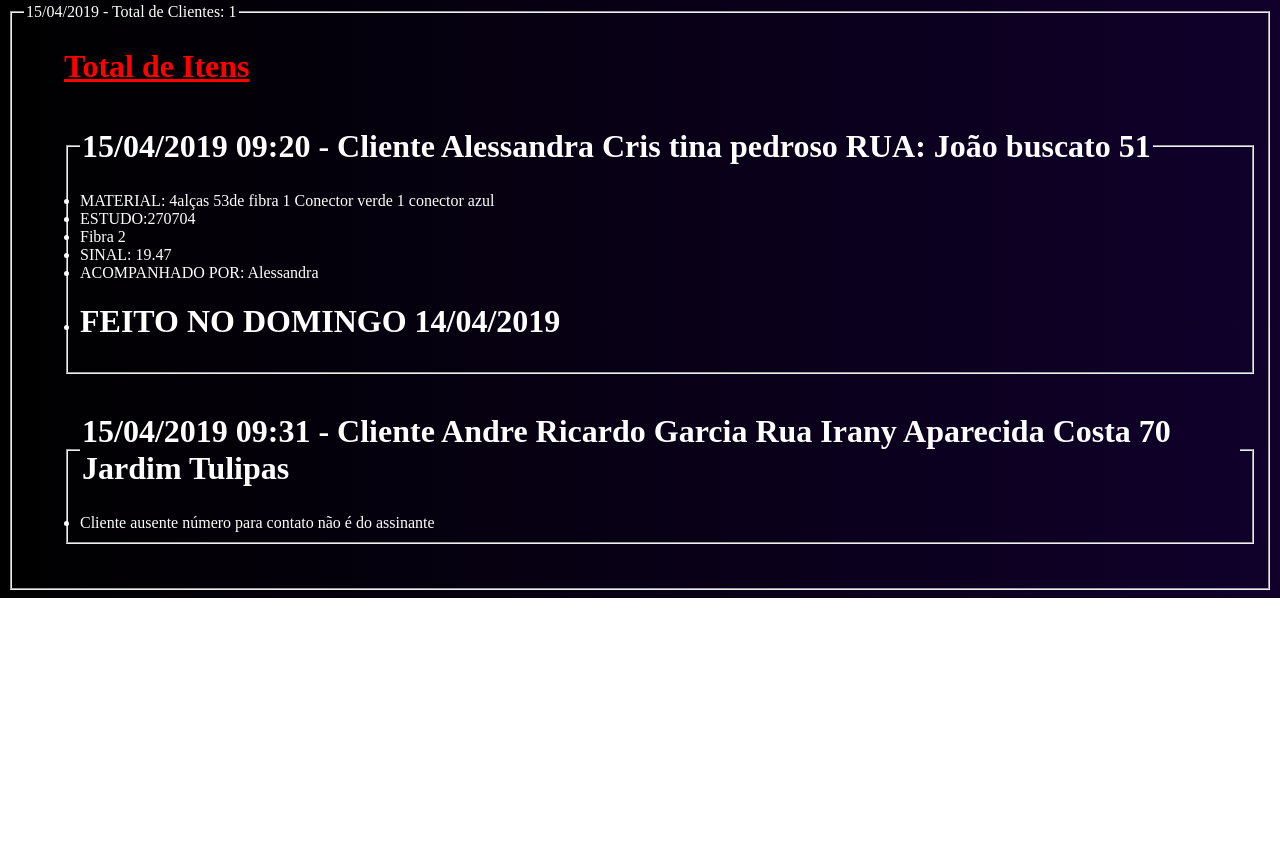
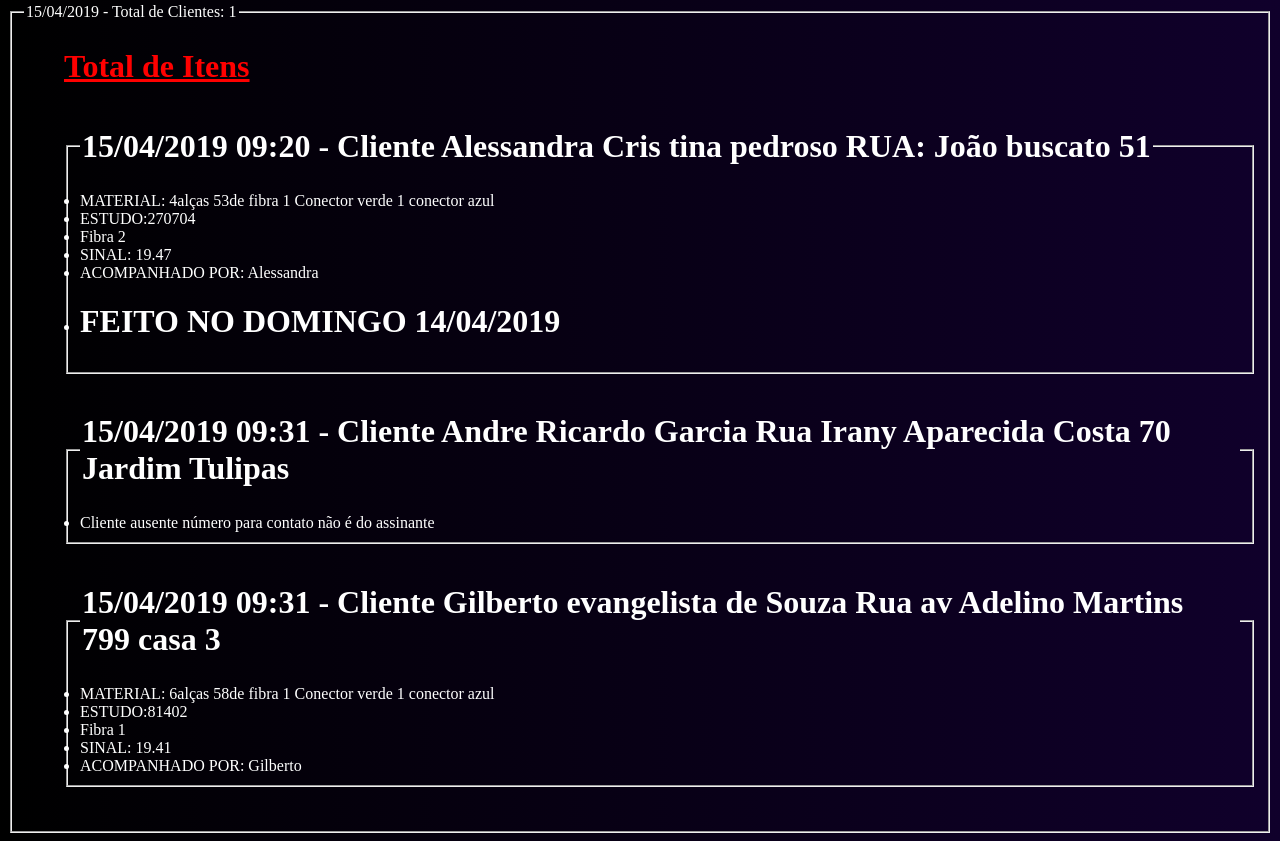
Before and after one commit to PomboFreitas/PomboFreitas.github.io, a plain HTML site: page index.html in a window 1280 px wide. Shown: the part 7299-8140 px from the top of the page. Before the commit the page ends 7897 px from the top, so only its background shows below. Drawn offline with Linux system fonts and the light colour scheme.

Commit message:
Update index.html

```diff
--- a/index.html
+++ b/index.html
@@ -349,7 +349,14 @@ RUA: João buscato 51 </h1></legend>
 Rua Irany Aparecida Costa 70 Jardim Tulipas </h1></legend>
 <li>Cliente ausente número para contato não é do assinante</li>
 </fieldset></a><br>
-
+<a><fieldset><legend><h1>15/04/2019 09:31 - Cliente Gilberto evangelista de Souza
+Rua av Adelino Martins 799 casa 3</h1></legend>
+<li>MATERIAL: 6alças 58de fibra 1 Conector verde 1 conector azul </li>
+<li>ESTUDO:81402</li>
+<li>Fibra 1</li>
+<li>SINAL: 19.41</li>
+<li>ACOMPANHADO POR: Gilberto</li>
+</fieldset></a><br>
 </ul></fieldset></div>
 </div>
 </body>
```
